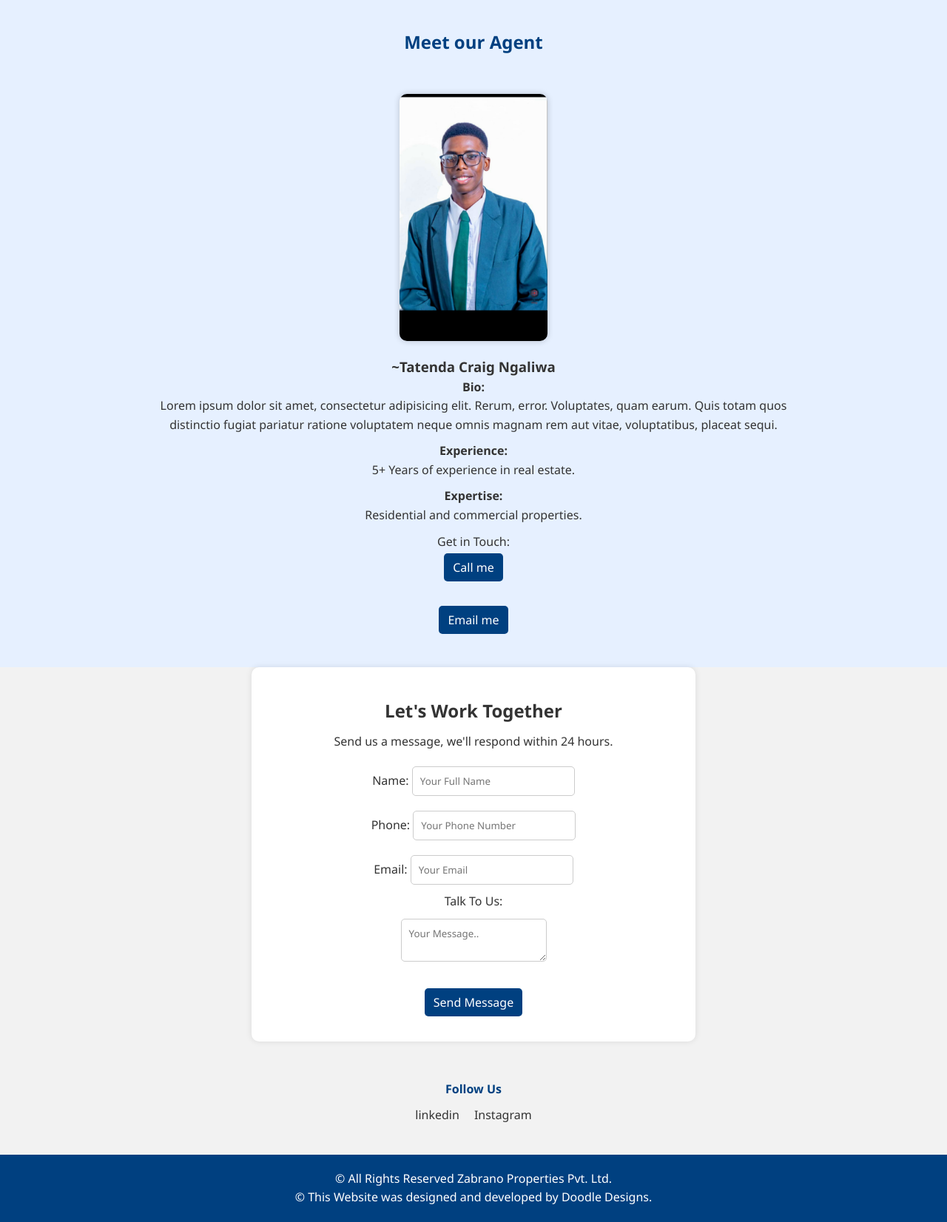
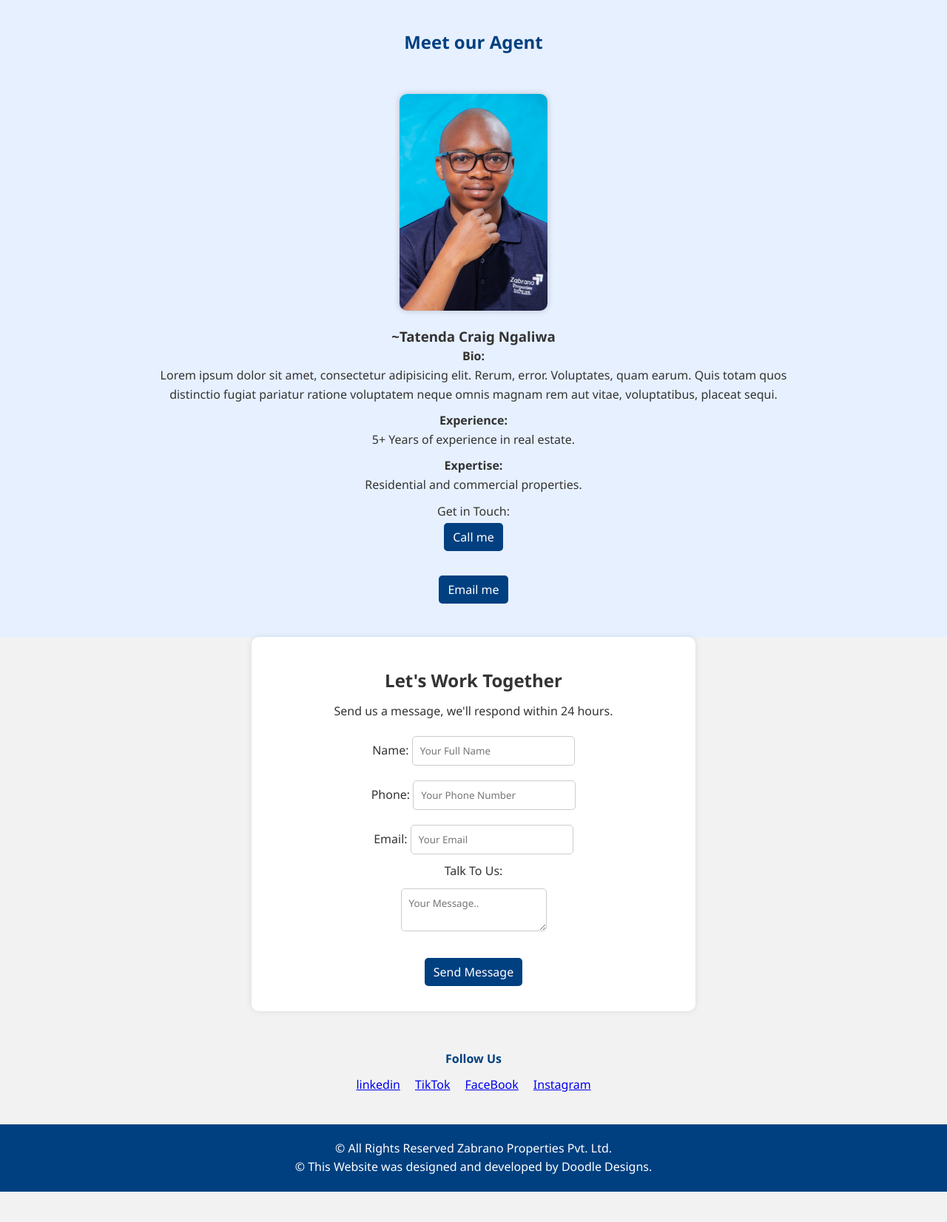
Before and after one commit to HenleyKurubel/Zabrano, a plain HTML site: page index.html in a window 1280 px wide. Shown: the part 5600-7252 px from the top of the page at 74% size. After the commit the page ends 7211 px from the top, so only its background shows below. Drawn offline with Linux system fonts and the light colour scheme.

Commit message:
Updated website

```diff
--- a/index.html
+++ b/index.html
@@ -290,7 +290,7 @@
         <section id="agents">
             <H1>Meet our Agent</H1><br><br>
             <div class="agent-info">
-                <img src="ollie.jpg" alt="Agent Photo">
+                <img src="Craig.jpg" alt="Agent Photo">
                 <div class="agent-details">
                     <h3>~Tatenda Craig Ngaliwa</h3>
                     <h4>Bio:</h4>
@@ -300,9 +300,9 @@
                     <H4>Expertise:</H4>
                         Residential and commercial properties.</p>
                     <p>Get in Touch:</p>
-                        <p><a href="tel:0775847723" class="btn">Call me</a></p>
+                        <p><a href="tel:0789847246" class="btn">Call me</a></p>
                         <br>
-                        <p><a href="mailto:fleentproductions@gmail.com" class="btn">Email me</a></p>
+                        <p><a href="mailto:zabranoinvestmentagency@gmail.com" class="btn">Email me</a></p>
                 </div>
             </div>
         </section>
@@ -330,7 +330,7 @@
             <label for="message">Talk To Us:</label><br>
             <textarea id="message" name="message" placeholder="Your Message.."></textarea><br><br>
             </div>
-            <a href="mailto:olwethuchitotombe4684@gmail.com" class="btn" button type="submit">Send Message</a>
+            <a href="mailto:zabranoinvestmentagency@gmail.com" class="btn" button type="submit">Send Message</a>
         </form>
         </div><br><br>
 
@@ -339,10 +339,16 @@
       <p>
       <ul>
         <li>
-            linkedin
+            <a href="https://www.linkedin.com/in/tatenda-ngaliwa-739365273?utm_source=share&utm_campaign=share_via&utm_content=profile&utm_medium=android_app">linkedin</a>
         </li>
         <li>
-            Instagram
+            <a href="https://www.tiktok.com/@zabranoproperties?_t=ZM-8yGdxZap3xe&_r=1">TikTok</a>
+        </li>
+        <li>
+            <a href="https://www.facebook.com/share/1E5D7MByMw/">FaceBook</a>
+        </li>
+        <li>
+            <a href="https://www.instagram.com/zabrano_properties/#">Instagram</a>
         </li>
       </ul>
       </p>
```
Also changed, not shown: Craig.jpg (added), Facebook .png (added), Linkedin.png (added), TikTok .jpg (added).
